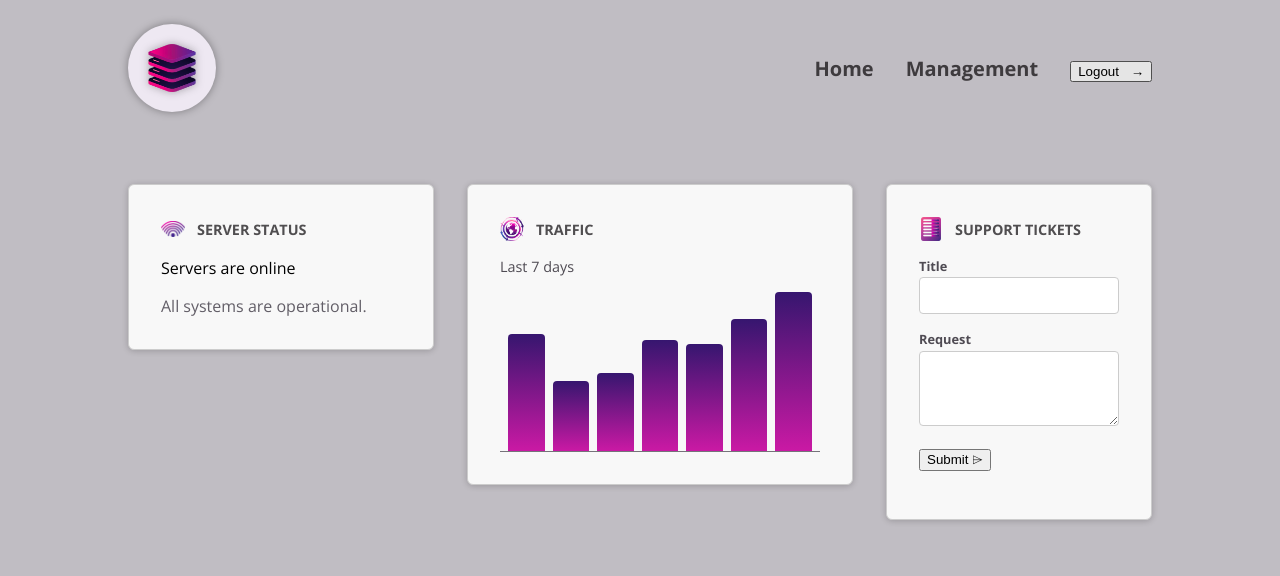
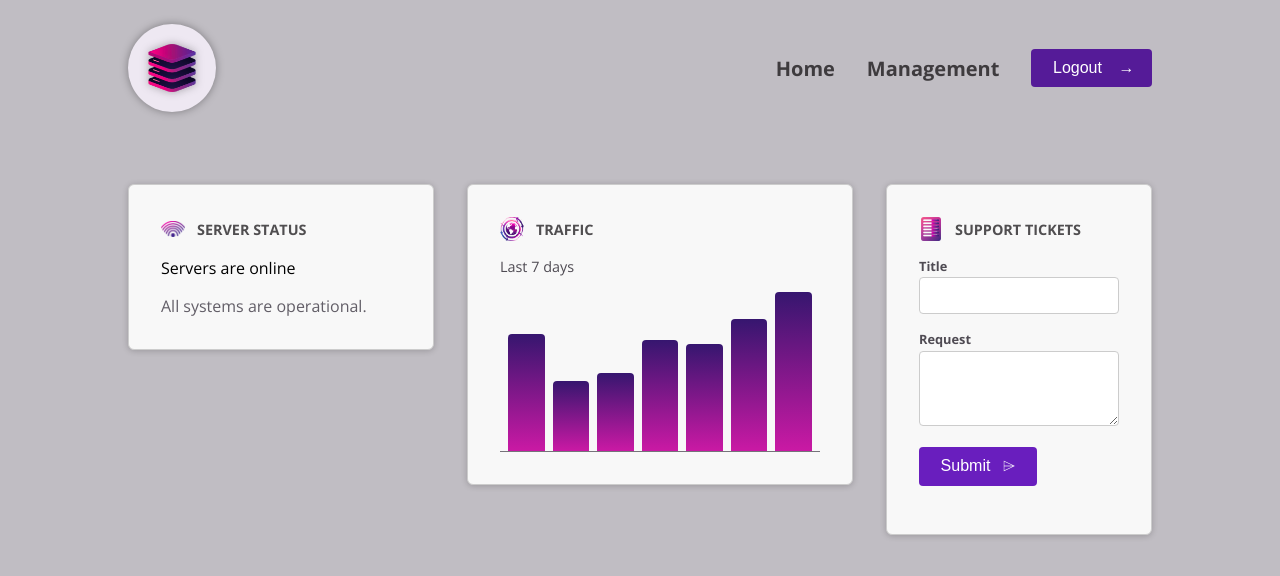
Before and after one commit to L1ndseyHerman/Components_And_Templates_Ops_App, an Angular app: page / in a window 1280 px wide. In both pictures the pointer is over the button 1111 px from the left and 71 px from the top of the page. Shown: the top 576 px of the page. Built offline with nearby package versions, Linux system fonts and the light colour scheme.

Commit message:
Caught up thru vid 113: Making Sense of Component Host Elements (and fixed something I missed on the Submit button before)

```diff
--- a/src/app/dashboard/tickets/new-ticket/new-ticket.component.html
+++ b/src/app/dashboard/tickets/new-ticket/new-ticket.component.html
@@ -6,6 +6,6 @@
     <textarea name="request" id="request" rows="3"></textarea>
   </app-control>
   <p>
-    <button>Submit <span ngProjectAs="icon">⌲</span></button>
+    <button appButton>Submit <span ngProjectAs="icon">⌲</span></button>
   </p>
 </form>
--- a/src/app/dashboard/tickets/new-ticket/new-ticket.component.ts
+++ b/src/app/dashboard/tickets/new-ticket/new-ticket.component.ts
@@ -1,10 +1,11 @@
 import { Component } from '@angular/core';
 import { ControlComponent } from '../../../shared/control/control.component';
+import { ButtonComponent } from '../../../shared/button/button.component';
 
 @Component({
   selector: 'app-new-ticket',
   standalone: true,
-  imports: [ControlComponent],
+  imports: [ControlComponent, ButtonComponent],
   templateUrl: './new-ticket.component.html',
   styleUrl: './new-ticket.component.css',
 })
--- a/src/app/shared/button/button.component.css
+++ b/src/app/shared/button/button.component.css
@@ -1,4 +1,4 @@
-button {
+:host {
   display: inline-block;
   padding: 0.65rem 1.35rem;
   border-radius: 0.25rem;
@@ -10,7 +10,7 @@ button {
   border: none;
 }
 
-button:hover {
+:host:hover {
   background-color: #551b98;
 }
 
@@ -20,6 +20,6 @@ button:hover {
   transition: transform 0.2s ease-in-out;
 }
 
-button:hover .icon {
+:host:hover .icon {
   transform: translateX(4px);
 }
```
